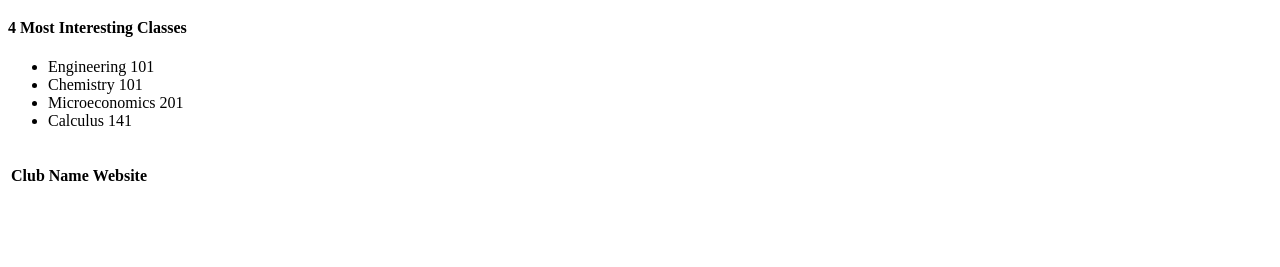
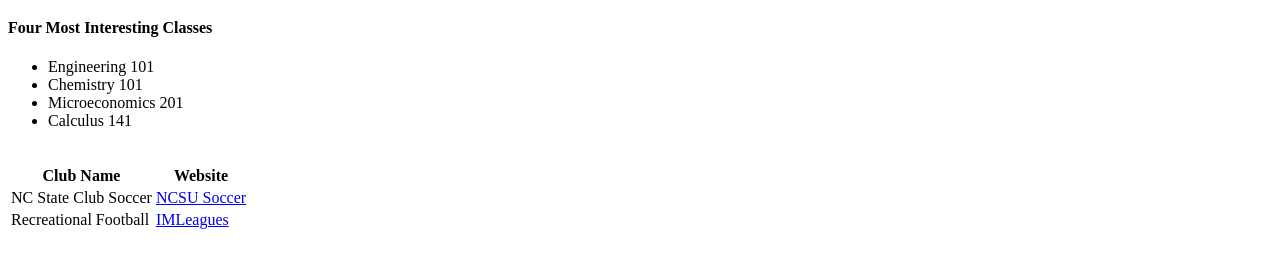
Before and after one commit to smbondre/webpages, a plain HTML site: page index.html in a window 1280 px wide. Shown: the part 469-736 px from the top of the page. Drawn offline with Linux system fonts and the light colour scheme.

Commit message:
Add files via upload

```diff
--- a/index.html
+++ b/index.html
@@ -28,24 +28,24 @@
   <p/>
   <hr/>
   <!-- number 3 answered here -->
-  <img src="portrait.jpg" width="165" height=230 alt="A Picture of Saabiq" >
+ <a href = "mailto:smbondre@ncsu.edu"> <img src="portrait.jpg" width="165" height=230 alt="A Picture of Saabiq"/> </a>
   <!-- number 4 answered here -->
 
-   <h4>4 Most Interesting Classes</h4>
+   <h4>Four Most Interesting Classes</h4>
    <ul>
    <li>Engineering 101</li>
    <li>Chemistry 101</li>
    <li>Microeconomics 201</li>
    <li>Calculus 141</li>
    </ul>
-   <br />
-
+   <br/>
+   <!-- number 5 answered here -->
    <table class="table-border">
    <tr> <th>Club Name</th> <th>Website</th> </tr>
-   <tr> <td> </td> <td> </td> </tr>
-   <tr> <td> </td> <td> </td> </tr>
+   <tr> <td>NC State Club Soccer</td> <td><a href="http://ncsusoccer.com"> NCSU Soccer </td> </tr>
+   <tr> <td>Recreational Football</td> <td><a href="https://www.imleagues.com/spa/portal/home"> IMLeagues</td> </tr>
    </table>
    <br />
-
+   <!-- number 6 answered here -->
 
 </html>
```
